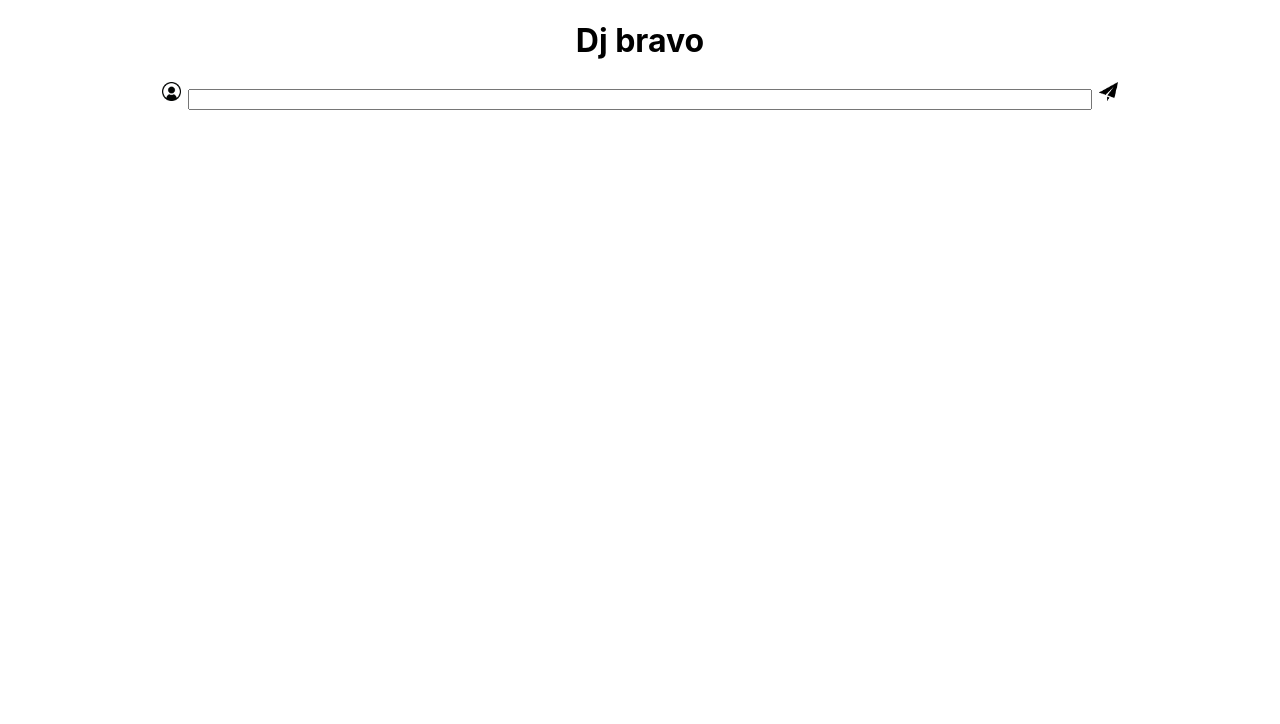
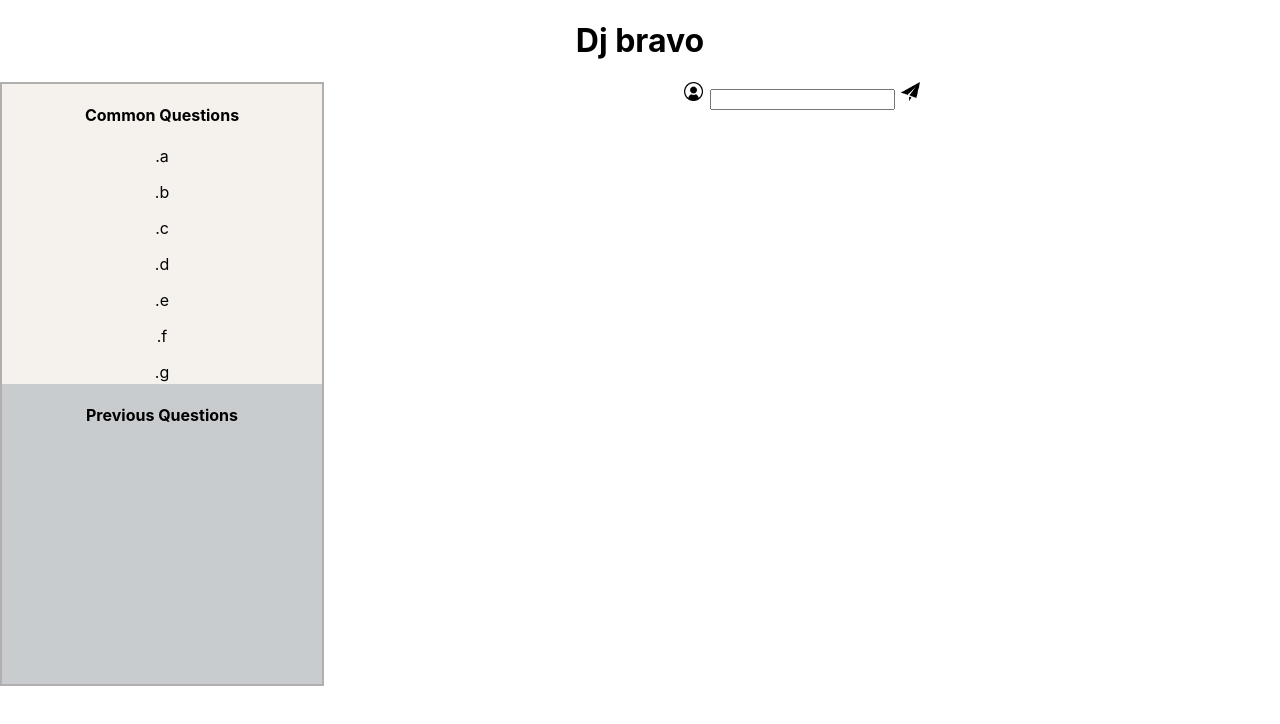
Before and after one commit to bairapraveen7/short_assgn, a React (Create React App) app: page / in a window 1280 px wide. Shown: the top 724 px of the page. Built offline with nearby package versions, Linux system fonts and the light colour scheme.

Commit message:
Third phase

```diff
--- a/src/App.css
+++ b/src/App.css
@@ -2,6 +2,9 @@
 .Chat{
   display:flex;
   justify-content: center;
+  align-items: flex-start;
+  margin-left: auto;
+  margin-right: auto;
 }
 
 .Chat_img{
@@ -10,6 +13,30 @@
 }
 
 .Chat_input{
-  width:70%;
+  width:100%;
   margin:0.5em;
+
 }
+
+.Common{
+  height: 300px;
+  overflow: scroll;
+  text-align: center;
+  background-color: rgb(245, 242, 237);
+}
+
+.Comm_prev{
+  border: 2px solid rgb(178, 174, 174);
+  width:25%;
+}
+
+.Entire{
+  display: flex;
+}
+
+.Previous{
+  height: 300px;
+  overflow: scroll;
+  text-align: center;
+  background-color: rgb(201, 204, 207);
+}
--- a/src/App.js
+++ b/src/App.js
@@ -1,16 +1,31 @@
 import logo from './logo.svg';
 import './App.css';
+import { useEffect, useState } from 'react';
 import Chat from './components/Chat';
 import Content from './components/Content';
 import Customise from './components/Customise';
 import Stats from './components/Stats';
 
 function App() {
+
+
+  const [quest,setAppquest] = useState();
+
+  const [Que_arr,setArr] = useState([]);
+
+  useEffect(() => {
+    console.log(Que_arr)
+  },[Que_arr]);
+
   return (
     <>
 
     <h1 style={{"textAlign":"center"}}>Dj bravo</h1>
-    <Chat />
+
+    <div className='Entire'>
+    <Stats Prev_que={Que_arr} />
+    <Chat setAppquest={setAppquest} setArr={setArr}/>
+    </div>
 
     </>
   );
--- a/src/components/Chat.jsx
+++ b/src/components/Chat.jsx
@@ -1,16 +1,21 @@
 import React from "react";
+import { useState } from "react";
 
-const Chat = () => {
+const Chat = (props) => {
 
-    const changeit = (e) => {
+    const setAppquest = props.setAppquest;
 
+    const setArr = props.setArr;
 
+    const submit = () => {
 
-    }
+        const quest = document.getElementsByClassName("Chat_input")[0].value;
 
-    const submit = (e) => {
+        document.getElementsByClassName("Chat_input")[0].value = "";
 
-          console.log("hi I am good");
+        setAppquest(quest);
+
+        setArr((prev) => [...prev,quest]);
 
     }
 
@@ -18,7 +23,7 @@ const Chat = () => {
         <div className="Chat">
 
         <img className="Chat_img" src="./images/P_logo.jpeg" alt="Person_logo"></img>
-        <input className="Chat_input" type="text" onChange={changeit}></input>
+        <input className="Chat_input" type="text" onKeyDown={ (e) => {e.key == "Enter" && submit()}}></input>
         <img className="Chat_img" src="./images/send.jpeg" onClick={submit} alt="Send logo"></img>
 
         </div>
--- /dev/null
+++ b/src/components/Common_que.js
@@ -0,0 +1,20 @@
+const Common_que = [
+    "a",
+    "b",
+    "c",
+    "d",
+    "e",
+    "f",
+    "g",
+    "g",
+    "g",
+    "g",
+    "g",
+    "g",
+    "g",
+    "g",
+    "g",
+    "g"
+]
+
+export default Common_que;
--- a/src/components/Stats.jsx
+++ b/src/components/Stats.jsx
@@ -1,12 +1,19 @@
 import React from "react";
+import Common from "./Status_sub/Common";
+import Previous from "./Status_sub/Previous";
 
-const Stats = () => {
+const Stats = (props) => {
+
+    const Prev_que = props.Prev_que;
 
     return (
-        <>
+        <div className="Comm_prev">
+
+        <Common />
+        <Previous Prev_que={Prev_que}/>
 
 
-        </>
+        </div>
     )
 
 }
--- /dev/null
+++ b/src/components/Status_sub/Common.jsx
@@ -0,0 +1,21 @@
+import React from "react";
+import Common_que from "../Common_que";
+
+function Common(){
+
+    return (
+        <div className="Common">
+
+        <h4>Common Questions</h4>
+        {Common_que.map((item) => {
+            return (
+                <p>.{item}</p>
+            )
+        })}
+
+        </div>
+    )
+
+}
+
+export default Common;
--- /dev/null
+++ b/src/components/Status_sub/Previous.jsx
@@ -0,0 +1,21 @@
+import React from "react";
+
+const Previous = (props) => {
+
+    const Prev_que = props.Prev_que;
+
+    return (
+        <div className="Previous">
+            <h4>Previous Questions</h4>
+            {Prev_que.map((que) => {
+                return (
+                    <p>{que}</p>
+                )
+            })}
+
+        </div>
+    )
+
+};
+
+export default Previous;
```
